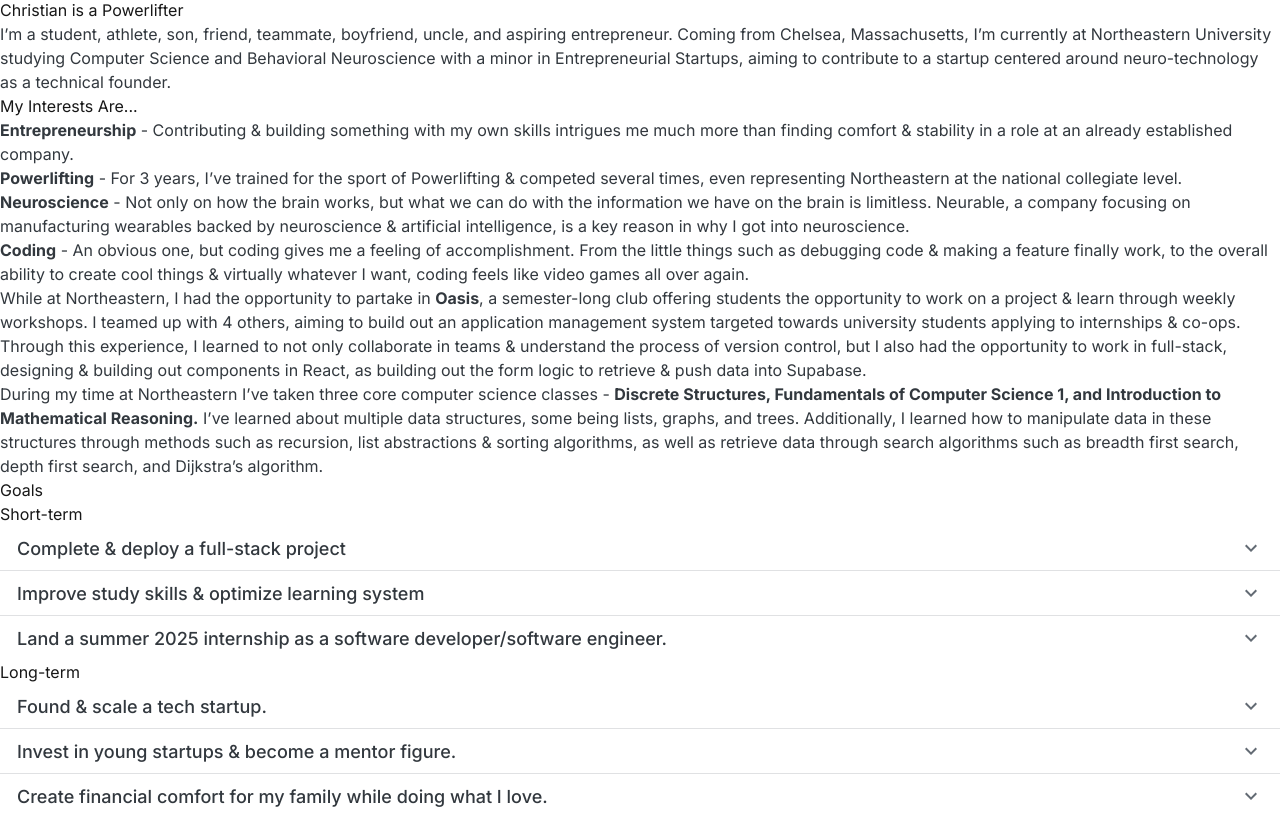
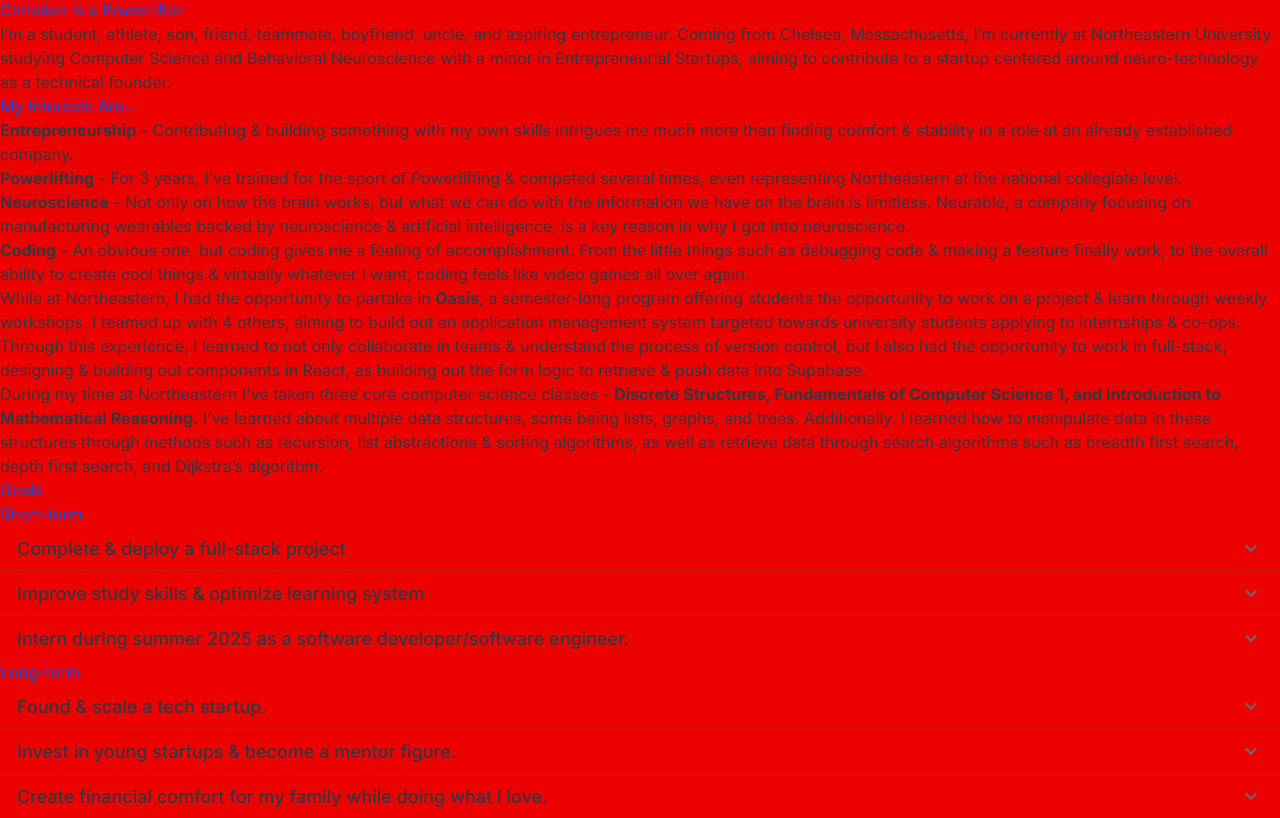
Before and after one commit to chrrstiang/personal-site, a Next.js app in the folder personal-site/: page /about in a window 1280 px wide. Shown: the part 352-1170 px from the top of the page. Built offline with nearby package versions, Linux system fonts and the light colour scheme; a web font is replaced by a local one.

Commit message:
dark mode issues
mui components don't get styled differently in dark mode, making the text hard to read. might just switch all text to typography & style it without tailwind

```diff
--- a/personal-site/src/app/about/page.jsx
+++ b/personal-site/src/app/about/page.jsx
@@ -1,8 +1,8 @@
 'use client';
 import Image from "next/image";
 import { useState, useEffect } from "react";
-import { Accordion, AccordionSummary, AccordionDetails, AccordionGroup, Typography } from "@mui/joy";
-
+import { Accordion, AccordionSummary, AccordionDetails, AccordionGroup, Typography, ThemeProvider, CssBaseline } from "@mui/joy";
+import { createTheme } from '@mui/system';
 
 export default function About() {
 
@@ -53,37 +53,41 @@ useEffect(() => {
         <div className="flex flex-col justify-center items-center p-2">
         <AboutHeader imageUrl={imageUrl} role={role} />
         <div className="flex flex-col justify-center mb-20 items-center m-5 sm:m-0 sm:mb-10 gap-10 lg:max-w-screen-lg">
-        <Typography className="inter sm:w-10/12">I’m a student, athlete, son, friend, teammate, boyfriend, uncle, and aspiring entrepreneur.
+        <Typography className="sm:w-10/12">I’m a student, athlete, son, friend, teammate, boyfriend, uncle, and aspiring entrepreneur.
             Coming from Chelsea, Massachusetts, I’m currently at Northeastern University studying Computer Science and Behavioral Neuroscience with a minor
             in Entrepreneurial Startups, aiming to contribute to a startup centered around neuro-technology as a technical founder.</Typography>
             <h2 className="aqva sm:w-10/12 text-3xl">My Interests Are...</h2>
-        <ul className="inter sm:w-10/12">
+        <ul className="sm:w-10/12">
             <li className="mt-2">
                 <Typography><strong>Entrepreneurship</strong> - Contributing & building something with my own skills intrigues me much more than
-            finding comfort & stability in a role at an already established company.</Typography>
+                finding comfort & stability in a role at an already established company.
+                </Typography>
             </li>
             <li className="mt-2">
                 <Typography><strong>Powerlifting</strong> - For 3 years, I’ve trained for the sport of Powerlifting
-            & competed several times, even representing Northeastern at the national collegiate level.</Typography>
+                & competed several times, even representing Northeastern at the national collegiate level.
+                </Typography>
             </li>
             <li className="mt-2">
                 <Typography><strong>Neuroscience</strong> - Not only on how the brain works, but what we can do with the information we have on the brain is limitless.
                 Neurable, a company focusing on manufacturing wearables backed by neuroscience & artificial intelligence,
-                is a key reason in why I got into neuroscience.</Typography>
-                </li>
+                is a key reason in why I got into neuroscience.
+                </Typography>
+            </li>
             <li className="mt-2">
                 <Typography><strong>Coding</strong> - An obvious one, but coding gives me a feeling of accomplishment. From the little things such as debugging code
                 & making a feature finally work, to the overall ability to create cool things & virtually whatever I want,
-                coding feels like video games all over again.</Typography>
-                </li>
+                coding feels like video games all over again.
+                </Typography>
+            </li>
         </ul>
-        <Typography className="inter sm:w-10/12">While at Northeastern, I had the opportunity to partake in <strong>Oasis</strong>, a semester-long
-            club offering students the opportunity to work on a project & learn through weekly workshops.
+        <Typography className="sm:w-10/12">While at Northeastern, I had the opportunity to partake in <strong>Oasis</strong>, a semester-long
+            program offering students the opportunity to work on a project & learn through weekly workshops.
             I teamed up with 4 others, aiming to build out an application management system targeted towards university students
             applying to internships & co-ops. Through this experience, I learned to not only collaborate in teams & understand the
             process of version control, but I also had the opportunity to work in full-stack, designing & building out components in
             React, as building out the form logic to retrieve & push data into Supabase.</Typography>
-        <Typography className="inter sm:w-10/12">During my time at Northeastern I’ve taken three core computer science classes -  <strong>
+        <Typography className="sm:w-10/12">During my time at Northeastern I’ve taken three core computer science classes -  <strong>
             Discrete Structures, Fundamentals of Computer Science 1, and Introduction to Mathematical Reasoning.
             </strong> I’ve learned about multiple data structures, some being lists, graphs, and trees. Additionally,
             I learned how to manipulate data in these structures through methods such as recursion, list abstractions & sorting algorithms, as well as
@@ -135,11 +139,11 @@ function ShortGoals() {
                         </AccordionDetails>
                 </Accordion>
                 <Accordion>
-                    <AccordionSummary>Land a summer 2025 internship as a software developer/software engineer.</AccordionSummary>
+                    <AccordionSummary>Intern during summer 2025 as a software developer/software engineer.</AccordionSummary>
                         <AccordionDetails>
-                            <Typography component="p">I really want a work experience in software engineering, as it’ll give me more of an understanding
+                            <Typography component="p">I'd like work experience in software engineering, as it’ll give me more of an understanding
                         in team collaboration, industry-standard technologies, and overall problem-solving skills. Since I want to
-                        build a startup one day, I’d want to be an intern at a startup or smaller company to familiarize myself
+                        build a startup one day, it would be nice to intern at a startup or smaller company to familiarize myself
                         with the environment I might be creating later down the line, but I wouldn’t pass down the opportunity anywhere.
                         </Typography>
                         </AccordionDetails>
@@ -157,7 +161,7 @@ function LongGoals() {
                 <Accordion>
                     <AccordionSummary>Found & scale a tech startup.</AccordionSummary>
                         <AccordionDetails>
-                            <Typography component="p">A goal of mine since I was 16. As humans, we only have so much time on this Earth. But you can
+                            <Typography textColor="red" component="p">A goal of mine since I was 16. As humans, we only have so much time on this Earth. But you can
                          expand that time through impact. Einstein, who died over half a century ago, is still spoken about to this day
                           because of the lasting impact he left through the theory of relativity. I believe I can do the same through
                           founding a meaningful company that serves a purpose in this world, and makes people’s lives easier. I want my
--- a/personal-site/src/app/contact/page.tsx
+++ b/personal-site/src/app/contact/page.tsx
@@ -49,7 +49,7 @@ function Links({iconLink, altText, linkHref, appName}: LinksProps) {
         <div className="flex flex-row items-center gap-3">
             <Image src={iconLink} alt={altText} width="30" height="30" />
             <Link href={linkHref}>
-                <span className="text-3xl rothwood-bold italic">{appName}</span>
+                <span className="text-3xl aqva italic">{appName}</span>
                 </Link>
         </div>
     )
--- a/personal-site/src/app/globals.css
+++ b/personal-site/src/app/globals.css
@@ -3,21 +3,20 @@
 @tailwind utilities;
 
 :root {
-  --background: #ffffff;
-  --foreground: #171717;
+  --background: #ed0000;
+  --foreground: #0750e3;
 }
 
 @media (prefers-color-scheme: dark) {
   :root {
-    --background: #0a0a0a;
-    --foreground: #ededed;
+    --background: #d41717;
+    --foreground: #115eca;
   }
 }
 
 body {
   color: var(--foreground);
   background: var(--background);
-  font-family: Arial, Helvetica, sans-serif;
 }
 
 @layer components {
@@ -55,5 +54,4 @@ body {
       font-family: "inter-variable",sans-serif;
       font-variation-settings: 'wght' 500, 'slnt' 0;
   }
-
 }
--- a/personal-site/src/app/layout.tsx
+++ b/personal-site/src/app/layout.tsx
@@ -1,16 +1,12 @@
 import type { Metadata } from "next";
 import { Inter } from "next/font/google";
 import "./globals.css";
+
 
 const inter = Inter({
   subsets: ['latin'],
   display: 'swap',
 })
-
-export const metadata: Metadata = {
-  title: "Christian Garcia",
-  description: "Christian Garcia: My Website",
-};
 
 export default function RootLayout({
   children,
```
Also changed, not shown: personal-site/src/app/projects/page.tsx (+4 -3 lines), personal-site/src/app/writing/page.jsx (+4 -4 lines).
